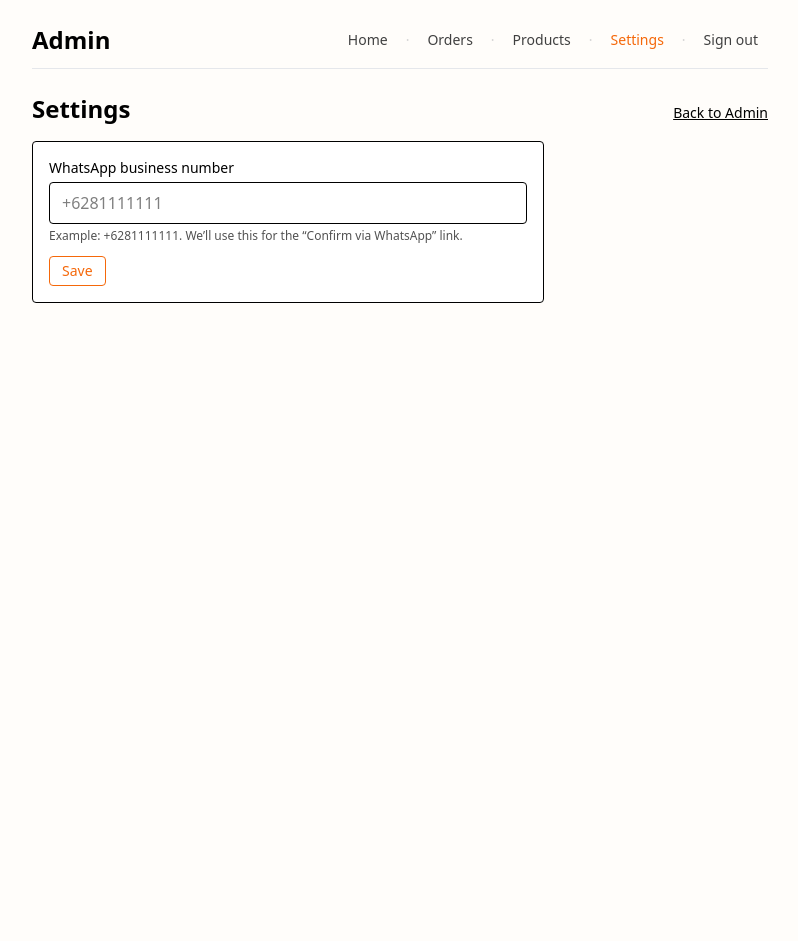
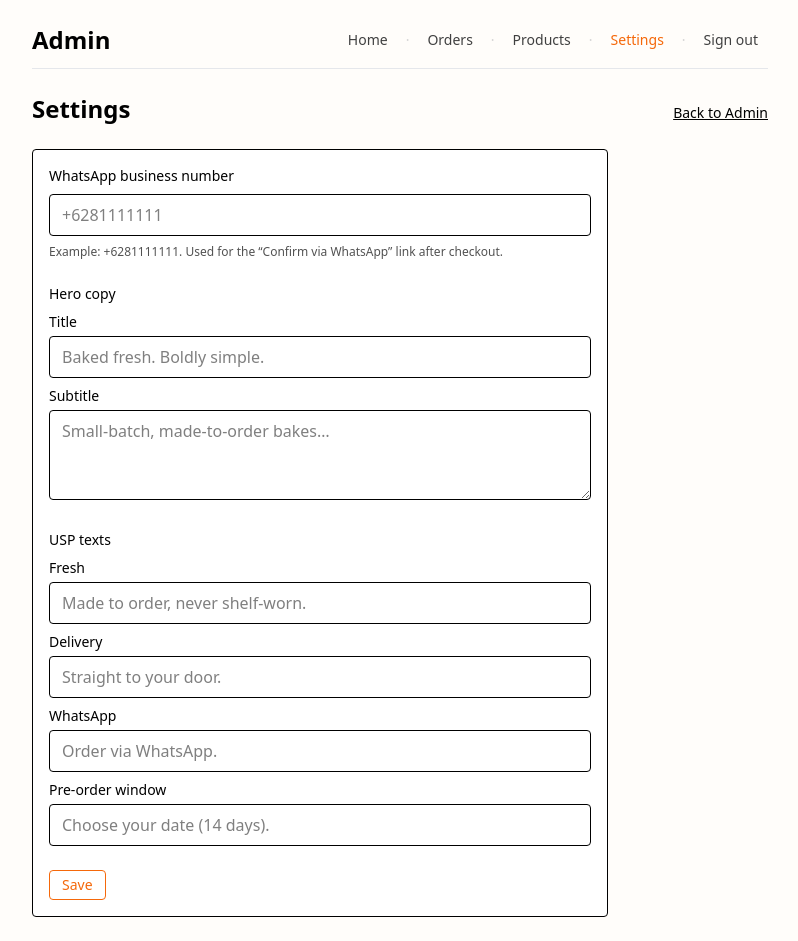
Before and after one commit to bearmanto/temurun, a Next.js app: page /admin/settings in a window 1280 px wide. Shown: the whole page, without its empty margins (240-1038 px from the left). Before the commit the page ends 800 px from the top, so only its background shows below. Built offline with nearby package versions, Linux system fonts and the light colour scheme; no server answers; the database is empty.

Commit message:
chore: sync local changes after settings + header work

```diff
--- /dev/null
+++ b/next.config.mjs
@@ -0,0 +1,31 @@
+/** @type {import('next').NextConfig} */
+const SUPABASE_URL = process.env.NEXT_PUBLIC_SUPABASE_URL || "";
+
+function buildRemotePatterns() {
+  try {
+    if (!SUPABASE_URL) return [];
+    const u = new URL(SUPABASE_URL);
+    return [
+      {
+        protocol: u.protocol.replace(":", ""),
+        hostname: u.hostname,
+        pathname: "/storage/v1/object/public/**",
+      },
+    ];
+  } catch {
+    return [];
+  }
+}
+
+const nextConfig = {
+  images: {
+    remotePatterns: buildRemotePatterns(),
+  },
+  experimental: {
+    serverActions: {
+      bodySizeLimit: 5 * 1024 * 1024, // 5 MB
+    },
+  },
+};
+
+export default nextConfig;
--- a/src/app/admin/settings/page.tsx
+++ b/src/app/admin/settings/page.tsx
@@ -1,19 +1,41 @@
 import Link from "next/link";
 import { revalidatePath } from "next/cache";
+import { redirect } from "next/navigation";
 import { getSupabase } from "@/lib/supabase/server";
 import { getAdminSupabase } from "@/lib/supabase/admin";
 
-export const metadata = {
-  title: "Admin — Settings",
-};
+export const metadata = { title: "Admin — Settings" };
 
 export default async function AdminSettingsPage() {
-  // Read current WA number (if Supabase is configured)
-  let current = "";
-  const sb = getSupabase();
+  const sb = getAdminSupabase() || getSupabase();
+
+  // Detect schema & load current values into a flat map
+  const current: Record<string, string> = {};
+
   if (sb) {
-    const { data } = await sb.from("settings").select("value").eq("key", "wa_number").maybeSingle();
-    current = data?.value ?? "";
+    // Try KV first
+    const kv = await sb.from("settings").select("key, value");
+    if (
+      !kv.error &&
+      Array.isArray(kv.data) &&
+      kv.data.length &&
+      Object.prototype.hasOwnProperty.call(kv.data[0] || {}, "key")
+    ) {
+      for (const r of kv.data) current[String((r as any).key)] = String((r as any).value ?? "");
+    } else {
+      // Fallback: single row
+      const one = await sb.from("settings").select("*").limit(1).maybeSingle();
+      if (!one.error && one.data && typeof one.data === "object") {
+        const r: Record<string, any> = one.data as any;
+        current["wa_number"] = String(r.wa_number ?? r.whatsapp_number ?? r.phone ?? "");
+        current["hero_title"] = String(r.hero_title ?? r.title ?? "");
+        current["hero_subtitle"] = String(r.hero_subtitle ?? r.subtitle ?? "");
+        current["usp_fresh_text"] = String(r.usp_fresh_text ?? r.usp_1 ?? "");
+        current["usp_delivery_text"] = String(r.usp_delivery_text ?? r.usp_2 ?? "");
+        current["usp_whatsapp_text"] = String(r.usp_whatsapp_text ?? r.usp_3 ?? "");
+        current["usp_preorder_text"] = String(r.usp_preorder_text ?? r.usp_4 ?? "");
+      }
+    }
   }
 
   async function saveSettings(formData: FormData) {
@@ -21,41 +43,152 @@ export default async function AdminSettingsPage() {
     const admin = getAdminSupabase();
     if (!admin) return;
 
-    const wa = String(formData.get("wa_number") || "").trim();
+    const values = {
+      wa_number: String(formData.get("wa_number") || "").trim(),
+      hero_title: String(formData.get("hero_title") || "").trim(),
+      hero_subtitle: String(formData.get("hero_subtitle") || "").trim(),
+      usp_fresh_text: String(formData.get("usp_fresh_text") || "").trim(),
+      usp_delivery_text: String(formData.get("usp_delivery_text") || "").trim(),
+      usp_whatsapp_text: String(formData.get("usp_whatsapp_text") || "").trim(),
+      usp_preorder_text: String(formData.get("usp_preorder_text") || "").trim(),
+    };
 
-    await admin
-      .from("settings")
-      .upsert(
-        { key: "wa_number", value: wa, updated_at: new Date().toISOString() },
-        { onConflict: "key" }
-      );
+    // Attempt KV upsert first
+    const kvRows = Object.entries(values).map(([key, value]) => ({
+      key,
+      value,
+      updated_at: new Date().toISOString(),
+    }));
+    const kvAttempt = await admin.from("settings").upsert(kvRows as any, { onConflict: "key" });
 
+    if (kvAttempt.error) {
+      // Fallback: single-row update — only set columns that actually exist
+      const one = await admin.from("settings").select("*").limit(1).maybeSingle();
+      const cols = one.data ? Object.keys(one.data as any) : [];
+      const update: Record<string, any> = {};
+
+      if (cols.includes("id")) update.id = (one.data as any)?.id || "core";
+
+      if (cols.includes("whatsapp_number")) update.whatsapp_number = values.wa_number;
+      if (cols.includes("wa_number")) update.wa_number = values.wa_number;
+      if (cols.includes("phone")) update.phone = values.wa_number;
+
+      if (cols.includes("hero_title")) update.hero_title = values.hero_title;
+      if (cols.includes("title")) update.title = values.hero_title;
+      if (cols.includes("hero_subtitle")) update.hero_subtitle = values.hero_subtitle;
+      if (cols.includes("subtitle")) update.subtitle = values.hero_subtitle;
+
+      if (cols.includes("usp_fresh_text")) update.usp_fresh_text = values.usp_fresh_text;
+      if (cols.includes("usp_1")) update.usp_1 = values.usp_fresh_text;
+      if (cols.includes("usp_delivery_text")) update.usp_delivery_text = values.usp_delivery_text;
+      if (cols.includes("usp_2")) update.usp_2 = values.usp_delivery_text;
+      if (cols.includes("usp_whatsapp_text")) update.usp_whatsapp_text = values.usp_whatsapp_text;
+      if (cols.includes("usp_3")) update.usp_3 = values.usp_whatsapp_text;
+      if (cols.includes("usp_preorder_text")) update.usp_preorder_text = values.usp_preorder_text;
+      if (cols.includes("usp_4")) update.usp_4 = values.usp_preorder_text;
+
+      if (Object.keys(update).length > 0) {
+        await admin.from("settings").upsert(update as any);
+      }
+    }
+
+    revalidatePath("/");
     revalidatePath("/admin/settings");
+    redirect("/admin/settings?saved=1");
   }
 
   return (
-    <section className="space-y-4">
+    <section className="space-y-6">
       <header className="flex items-baseline justify-between">
         <h1 className="text-2xl font-semibold">Settings</h1>
-        <Link href="/admin" className="text-sm underline">
-          Back to Admin
-        </Link>
+        <Link href="/admin" className="text-sm underline">Back to Admin</Link>
       </header>
 
-      <form action={saveSettings} className="space-y-3 max-w-lg rounded border bg-card p-4">
-        <div>
+      <form action={saveSettings} className="space-y-6 max-w-xl rounded border bg-card p-4">
+        {/* WhatsApp */}
+        <div className="space-y-1">
           <label className="block text-sm font-medium">WhatsApp business number</label>
           <input
             type="tel"
             name="wa_number"
-            defaultValue={current}
+            defaultValue={current.wa_number || ""}
             placeholder="+6281111111"
             className="mt-1 w-full rounded border px-3 py-2"
           />
           <p className="mt-1 text-xs text-neutral-600">
-            Example: +6281111111. We’ll use this for the “Confirm via WhatsApp” link.
+            Example: +6281111111. Used for the “Confirm via WhatsApp” link after checkout.
           </p>
         </div>
+
+        {/* Hero copy */}
+        <fieldset className="space-y-2">
+          <legend className="text-sm font-medium">Hero copy</legend>
+          <div>
+            <label className="block text-sm">Title</label>
+            <input
+              type="text"
+              name="hero_title"
+              defaultValue={current.hero_title || ""}
+              placeholder="Baked fresh. Boldly simple."
+              className="mt-1 w-full rounded border px-3 py-2"
+            />
+          </div>
+          <div>
+            <label className="block text-sm">Subtitle</label>
+            <textarea
+              name="hero_subtitle"
+              defaultValue={current.hero_subtitle || ""}
+              placeholder="Small-batch, made-to-order bakes…"
+              className="mt-1 w-full rounded border px-3 py-2"
+              rows={3}
+            />
+          </div>
+        </fieldset>
+
+        {/* USP texts */}
+        <fieldset className="space-y-2">
+          <legend className="text-sm font-medium">USP texts</legend>
+          <div>
+            <label className="block text-sm">Fresh</label>
+            <input
+              type="text"
+              name="usp_fresh_text"
+              defaultValue={current.usp_fresh_text || ""}
+              placeholder="Made to order, never shelf‑worn."
+              className="mt-1 w-full rounded border px-3 py-2"
+            />
+          </div>
+          <div>
+            <label className="block text-sm">Delivery</label>
+            <input
+              type="text"
+              name="usp_delivery_text"
+              defaultValue={current.usp_delivery_text || ""}
+              placeholder="Straight to your door."
+              className="mt-1 w-full rounded border px-3 py-2"
+            />
+          </div>
+          <div>
+            <label className="block text-sm">WhatsApp</label>
+            <input
+              type="text"
+              name="usp_whatsapp_text"
+              defaultValue={current.usp_whatsapp_text || ""}
+              placeholder="Order via WhatsApp."
+              className="mt-1 w-full rounded border px-3 py-2"
+            />
+          </div>
+          <div>
+            <label className="block text-sm">Pre‑order window</label>
+            <input
+              type="text"
+              name="usp_preorder_text"
+              defaultValue={current.usp_preorder_text || ""}
+              placeholder="Choose your date (14 days)."
+              className="mt-1 w-full rounded border px-3 py-2"
+            />
+          </div>
+        </fieldset>
 
         <button
           type="submit"
--- a/src/app/components/Hero.tsx
+++ b/src/app/components/Hero.tsx
@@ -1,16 +1,13 @@
 import Link from "next/link";
+import { getHeroCopy } from "@/lib/queries/settings";
 
-export default function Hero() {
+export default async function Hero() {
+  const { title, subtitle } = await getHeroCopy();
   return (
     <section className="py-12 sm:py-20 border-b border-line">
       <div className="mx-auto max-w-screen-md px-4">
-        <h1 className="text-5xl sm:text-7xl font-semibold leading-tight tracking-tight">
-          Baked fresh. Boldly simple.
-        </h1>
-        <p className="mt-4 text-neutral-700 text-base sm:text-lg max-w-prose">
-          Small-batch, made-to-order bakes. Choose your favorites, pick a date,
-          and confirm in one tap via WhatsApp.
-        </p>
+        <h1 className="text-5xl sm:text-7xl font-semibold leading-tight tracking-tight">{title}</h1>
+        <p className="mt-4 text-neutral-700 text-base sm:text-lg max-w-prose">{subtitle}</p>
         <div className="mt-6 flex flex-wrap gap-3">
           <Link
             href="#products"
--- a/src/app/components/UspBar.tsx
+++ b/src/app/components/UspBar.tsx
@@ -1,3 +1,5 @@
+import { getUspTexts } from "@/lib/queries/settings";
+
 function IconDelivery(props: React.SVGProps<SVGSVGElement>) {
   return (
     <svg viewBox="0 0 24 24" fill="none" stroke="currentColor" strokeWidth={1.75} strokeLinecap="round" strokeLinejoin="round" aria-hidden="true" {...props}>
@@ -36,12 +38,13 @@ function IconCalendar(props: React.SVGProps<SVGSVGElement>) {
   );
 }
 
-export default function UspBar() {
+export default async function UspBar() {
+  const usp = await getUspTexts();
   const items = [
-    { icon: IconFresh, title: "Freshly baked", text: "Made to order, never shelf‑worn." },
-    { icon: IconDelivery, title: "Delivery only", text: "Straight to your door." },
-    { icon: IconWhatsApp, title: "1‑tap confirm", text: "Order via WhatsApp." },
-    { icon: IconCalendar, title: "Pre‑order window", text: "Choose your date (14 days)." },
+    { icon: IconFresh, title: "Freshly baked", text: usp.fresh },
+    { icon: IconDelivery, title: "Delivery only", text: usp.delivery },
+    { icon: IconWhatsApp, title: "1‑tap confirm", text: usp.whatsapp },
+    { icon: IconCalendar, title: "Pre‑order window", text: usp.preorder },
   ];
 
   return (
--- a/src/lib/queries/settings.ts
+++ b/src/lib/queries/settings.ts
@@ -1,24 +1,93 @@
+import { unstable_noStore as noStore } from "next/cache";
 import { getSupabase } from "@/lib/supabase/server";
+import { getAdminSupabase } from "@/lib/supabase/admin";
 import { WA_NUMBER } from "@/lib/env";
 
-/** Get a single setting value by key (null if not configured or on error). */
+/**
+ * Read settings from DB supporting two schemas:
+ *  A) Key/Value table:   settings(key text primary key, value text, updated_at timestamptz)
+ *  B) Single-row table:  settings(id text pk, whatsapp_number text, hero_title text, ...)
+ */
+async function readSettingsAsMap(): Promise<Record<string, string>> {
+  noStore();
+  const sb = getAdminSupabase() || getSupabase();
+  const map: Record<string, string> = {};
+  if (!sb) return map;
+
+  // Try key/value first
+  try {
+    const { data, error } = await sb.from("settings").select("key, value");
+    if (
+      !error &&
+      Array.isArray(data) &&
+      data.length &&
+      Object.prototype.hasOwnProperty.call(data[0] || {}, "key")
+    ) {
+      for (const row of data) {
+        if (row?.key != null) map[String((row as any).key)] = String((row as any).value ?? "");
+      }
+      return map;
+    }
+  } catch {
+    // ignore and try single-row shape
+  }
+
+  // Fallback: single-row shape
+  try {
+    const { data: row } = await sb.from("settings").select("*").limit(1).maybeSingle();
+    if (row && typeof row === "object") {
+      const r: Record<string, any> = row as any;
+      // Normalize to a common key set used by callers
+      map["wa_number"] = String(r.wa_number ?? r.whatsapp_number ?? r.phone ?? "");
+      map["hero_title"] = String(r.hero_title ?? r.title ?? "");
+      map["hero_subtitle"] = String(r.hero_subtitle ?? r.subtitle ?? "");
+      map["usp_fresh_text"] = String(r.usp_fresh_text ?? r.usp_1 ?? "");
+      map["usp_delivery_text"] = String(r.usp_delivery_text ?? r.usp_2 ?? "");
+      map["usp_whatsapp_text"] = String(r.usp_whatsapp_text ?? r.usp_3 ?? "");
+      map["usp_preorder_text"] = String(r.usp_preorder_text ?? r.usp_4 ?? "");
+    }
+  } catch {
+    // ignore
+  }
+
+  return map;
+}
+
 export async function getSetting(key: string): Promise<string | null> {
-  const sb = getSupabase();
-  if (!sb) return null;
-
-  const { data, error } = await sb
-    .from("settings")
-    .select("value")
-    .eq("key", key)
-    .maybeSingle();
-
-  if (error || !data) return null;
-  return String(data.value);
+  const m = await readSettingsAsMap();
+  return (m[key] ?? null) as string | null;
 }
 
 /** Get WhatsApp business number: DB setting first, then env fallback, then default. */
 export async function getWaNumber(): Promise<string> {
   const fromDb = await getSetting("wa_number");
   if (fromDb && fromDb.trim()) return fromDb.trim();
-  return WA_NUMBER || "+6281111111";
+  return WA_NUMBER || process.env.NEXT_PUBLIC_WHATSAPP_NUMBER || "+6281111111";
 }
+
+/** Get hero copy (title + subtitle) with defaults. */
+export async function getHeroCopy(): Promise<{ title: string; subtitle: string }> {
+  const m = await readSettingsAsMap();
+  return {
+    title: (m["hero_title"] || "Baked fresh. Boldly simple.").trim(),
+    subtitle:
+      (m["hero_subtitle"] ||
+        "Small-batch, made-to-order bakes. Choose your favorites, pick a date, and confirm in one tap via WhatsApp.").trim(),
+  };
+}
+
+/** Get USP texts (4 lines) with sane defaults. */
+export async function getUspTexts(): Promise<{
+  fresh: string;
+  delivery: string;
+  whatsapp: string;
+  preorder: string;
+}> {
+  const m = await readSettingsAsMap();
+  return {
+    fresh: (m["usp_fresh_text"] || "Made to order, never shelf‑worn.").trim(),
+    delivery: (m["usp_delivery_text"] || "Straight to your door.").trim(),
+    whatsapp: (m["usp_whatsapp_text"] || "Order via WhatsApp.").trim(),
+    preorder: (m["usp_preorder_text"] || "Choose your date (14 days).").trim(),
+  };
+}
```
